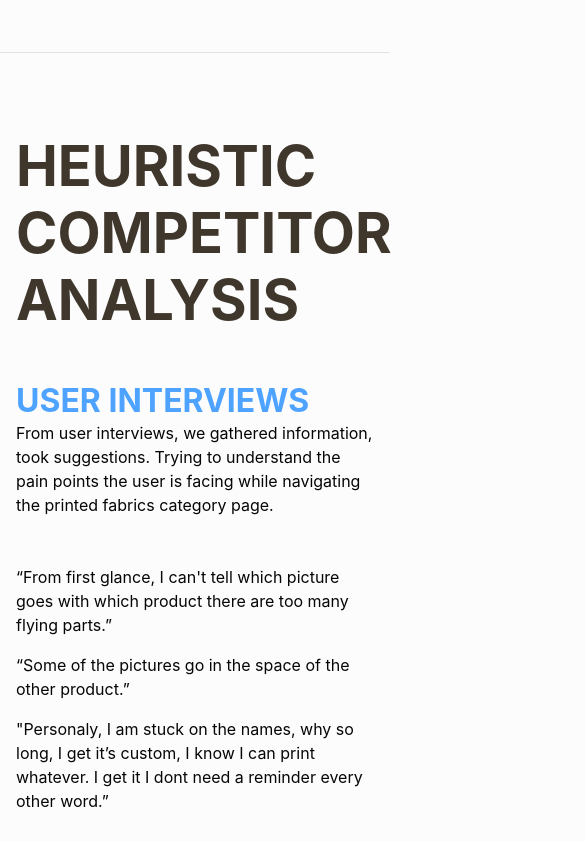
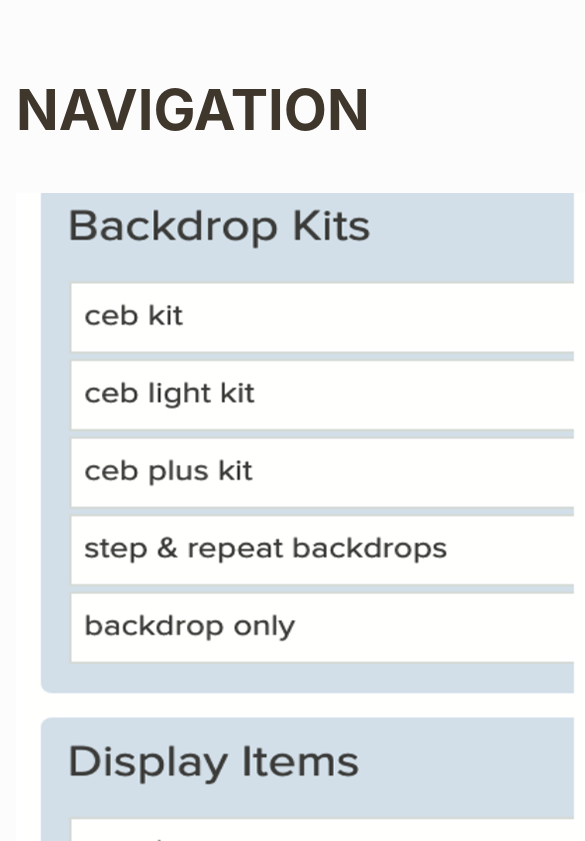
Before and after one commit to if314/new314, a plain HTML site: page ceb.html in a window 390 px wide. Shown: the part 9723-10564 px from the top of the page, 585 px wide, since content can reach past the window. Drawn offline with Linux system fonts and the light colour scheme; a script that the page names is missing; a web font is replaced by a local one.

Commit message:
ceb
updates

```diff
--- a/ceb.html
+++ b/ceb.html
@@ -60,10 +60,10 @@
             <a class="nav-link js-scroll-trigger" href="#competitor">Competitor Analysis</a>
           </li>
           <li class="nav-item">
-            <a class="nav-link js-scroll-trigger" href="#userx">Feature Priotization</a>
+            <a class="nav-link js-scroll-trigger" href="#feature">Feature Priotization</a>
           </li>
           <li class="nav-item">
-            <a class="nav-link js-scroll-trigger" href="#usder">Card Sorting</a>
+            <a class="nav-link js-scroll-trigger" href="#navnav">Navigation</a>
           </li>
           <li class="nav-item">
             <a class="nav-link js-scroll-trigger" href="#udsewr">Style Guide Updates</a>
@@ -301,46 +301,27 @@
       </div>
     </section>
     <hr class="m-0">
-    <section class="resume-section p-3 p-lg-5 d-flex align-items-center" id="anffalysis">
+    <section class="resume-section p-3 p-lg-5 d-flex align-items-center" id="feature">
       <div class="w-100">
         <h2 class="mb-5 title">Feature preotization</h2>
 
         <div class="mb-5">
-          <p class="lead mb-5">       Approved proposal ready for implementation.
-        </p>
+          <img class="fit" src="img/ceb/featureceb copy.png" alt="Feature priotization">
         </div>
 
-        <img class="fit" src="img/ceb/featureceb copy.png" alt="Feature priotization">
+
       </div>
     </section>
     <hr class="m-0">
-    <section class="resume-section p-3 p-lg-5 d-flex align-items-center" id="anaflysis">
+    <section class="resume-section p-3 p-lg-5 d-flex align-items-center" id="navnav">
       <div class="w-100">
-        <h2 class="mb-5 title">Heuristic Competitor Analysis</h2>
+        <h2 class="mb-5 title">Navigation</h2>
 
         <div class="mb-5">
-          <h3 class="mb-0">User Interviews</h3>
-          <p class="mb-5">From user interviews, we gathered information, took suggestions. Trying to understand the pain points the user is facing while navigating the printed fabrics category page.</p>
+          <img class="fit-100" src="img/ceb/cardscopy.png" alt="cardsorting">
+        </div>
 
-          <div class="resume-item d-flex flex-column flex-md-row justify-content-between mb-5">
-            <div class="row h-100 ">
-
-      <div class="col-sm">
-        <p>“From first glance, I can't tell which picture goes with which product there are too many flying parts.”</p>
-      </div>
-      <div class="col-sm">
-      <p>“Some of the pictures go in the space of the other product.”    </p>
-      </div>
-      <div class="col-sm">
-        <p>"Personaly, I am stuck on the names, why so long, I get it’s custom, I know I can print whatever. I get it I dont need a reminder every other word.”</p>
-      </div>
-
-            </div>
-
-              </div>
-            </div>
-
-        <img class="fit prototypeweb" src="img/gaexpo/new.png" alt="onboroto">
+        <img src="img/gaexpo/new.png" alt="onboroto">
       </div>
     </section>
 
```
